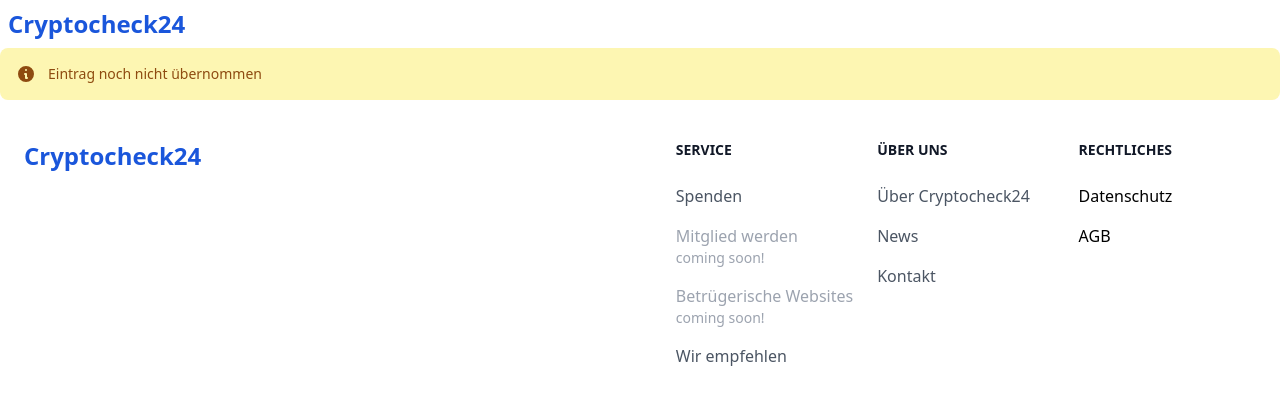
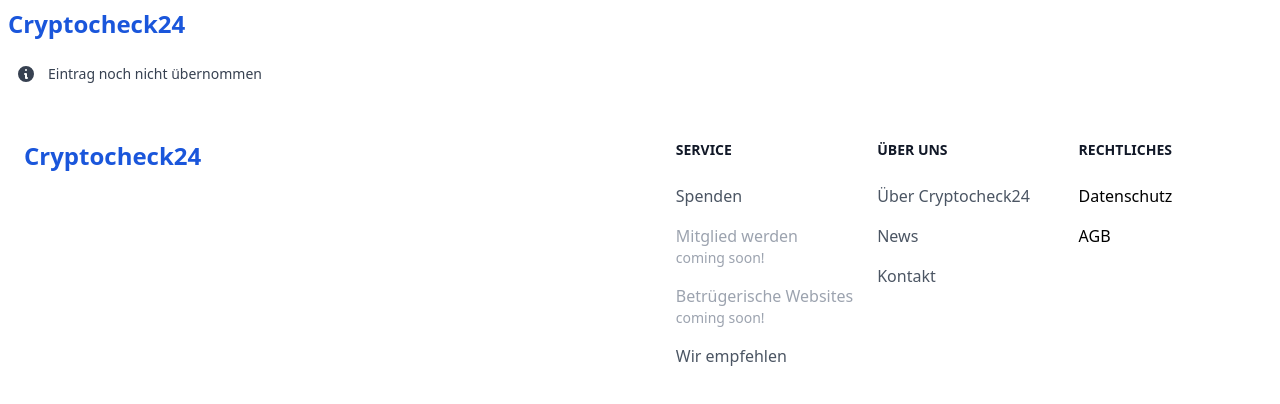
Before and after one commit to Remofurrer/cryptocheck24, a Next.js app: page /components/Takeover in a window 1280 px wide. Shown: the top 404 px of the page. Built offline with nearby package versions, Linux system fonts and the light colour scheme.

Commit message:
new commit

```diff
--- a/pages/components/Takeover.js
+++ b/pages/components/Takeover.js
@@ -3,16 +3,14 @@
 
 const Takeover = () => {
 
-    return (
+return (
     <div>
-        <Link href="/TakeoverModal">
-            <div className="cursor-pointer flex p-4 mb-4 text-sm text-yellow-700 bg-yellow-100 rounded-lg dark:bg-yellow-200 dark:text-yellow-800" role="alert">
-                <svg aria-hidden="true" className="flex-shrink-0 inline w-5 h-5 mr-3" fill="currentColor" viewBox="0 0 20 20" xmlns="http://www.w3.org/2000/svg"><path fillRule="evenodd" d="M18 10a8 8 0 11-16 0 8 8 0 0116 0zm-7-4a1 1 0 11-2 0 1 1 0 012 0zM9 9a1 1 0 000 2v3a1 1 0 001 1h1a1 1 0 100-2v-3a1 1 0 00-1-1H9z" clipRule="evenodd"></path></svg>
-                <div>
-                    <span className="font-medium">Eintrag noch nicht übernommen</span>
-                </div>
+        <div className="flex p-4 mb-4 text-sm text-gray-700 dark:bg-gray-200 dark:text-yellow-800" role="alert">
+            <svg aria-hidden="true" className="flex-shrink-0 inline w-5 h-5 mr-3" fill="currentColor" viewBox="0 0 20 20" xmlns="http://www.w3.org/2000/svg"><path fillRule="evenodd" d="M18 10a8 8 0 11-16 0 8 8 0 0116 0zm-7-4a1 1 0 11-2 0 1 1 0 012 0zM9 9a1 1 0 000 2v3a1 1 0 001 1h1a1 1 0 100-2v-3a1 1 0 00-1-1H9z" clipRule="evenodd"></path></svg>
+            <div>
+                <span className="font-medium">Eintrag noch nicht übernommen</span>
             </div>
-        </Link>
+        </div>
     </div>
   )
 }
--- a/pages/post/[slug].js
+++ b/pages/post/[slug].js
@@ -38,7 +38,7 @@
   } = post || {};
 
   return (
-    <div className=''>
+    <div>
         <article className='bg-gray-100 w-full p-5 px-5'>
 
           <div className='md:flex md:space-x-4 space-y-4 md:space-y-0'>
@@ -49,21 +49,24 @@
             width='500'
             height='500'
             alt="Mainn Image"/>
+
           {/* text section */}
-            <div className='px-5 py-3 space-y-2'>
+            <div className='px-5 py-3 space-y-5'>
             <h1 className='text-2xl'>{title}</h1>
               {categories && (
               <ul className='text-sm'>
                 {categories?.map((category, id) => <li key={id}>{category}</li>)}
               </ul>
             )}
-            <Takeover />
-            <hr></hr>
+
             <p className='text-sm text-gray-500'>{title} akzeptiert</p>
             <div className='flex space-x-3'>
-            {currencies?.map((currency, id) => <img className='pb-2 overflow-auto' key={id} src={urlFor(currency).width(35).height(35).url()} alt="Descriptive alt text that has been set on your images" />)}
+            {currencies?.map((currency, id) => <img className='pb-2 overflow-x-auto' key={id} src={urlFor(currency).width(35).height(35).url()} alt="Descriptive alt text that has been set on your images" />)}
             </div>
             <a href={url} target='blank'><button className='text-lg text-white w-full pl-0 ml-0 btn py-3 bg-blue-700 rounded'>Webseite besuchen</button></a>
+            </div>
+            <div className='px-5'>
+            <Takeover />
             </div>
           </div>
 
@@ -74,6 +77,7 @@
             value={body}
             components={ptComponents}
           />
+
           </div>
           </div>
 
--- a/styles/Home.module.css
+++ b/styles/Home.module.css
@@ -1,3 +1,4 @@
+
 .container {
   padding: 0 2rem;
 }
```
